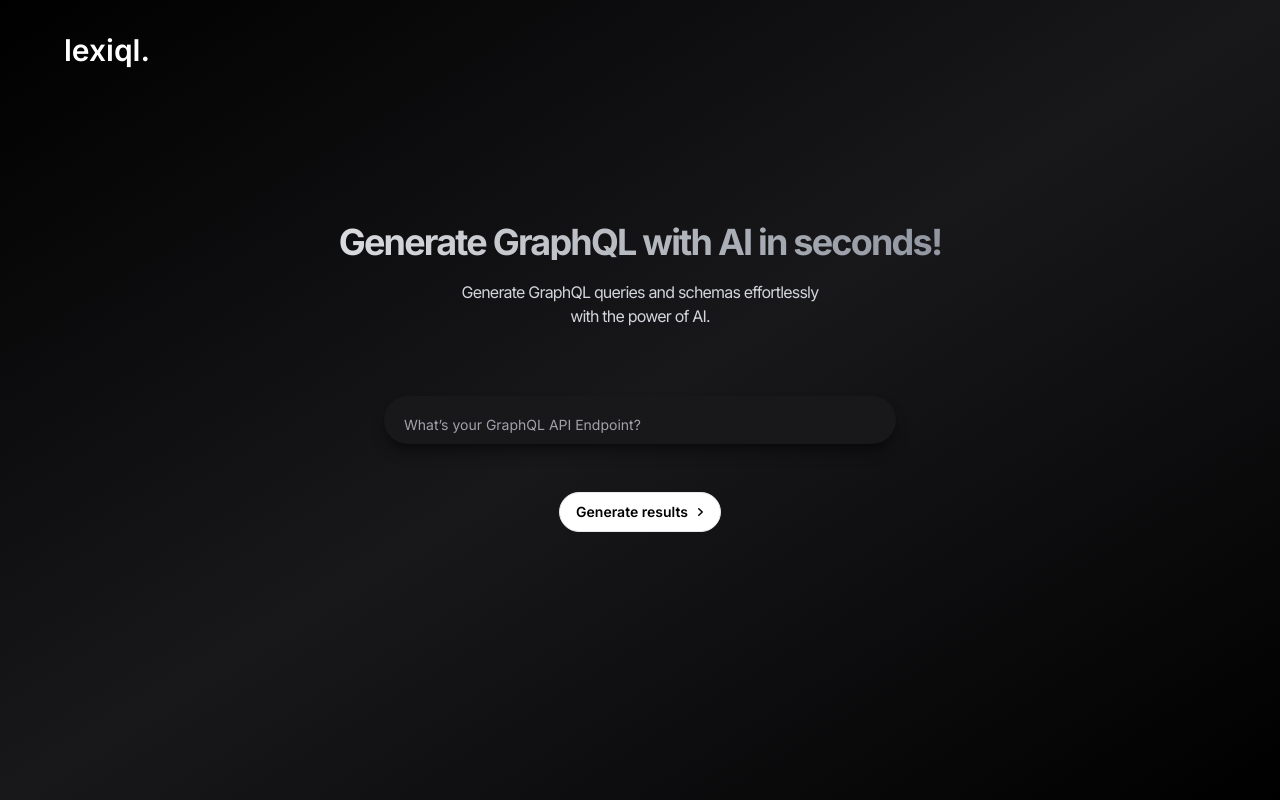
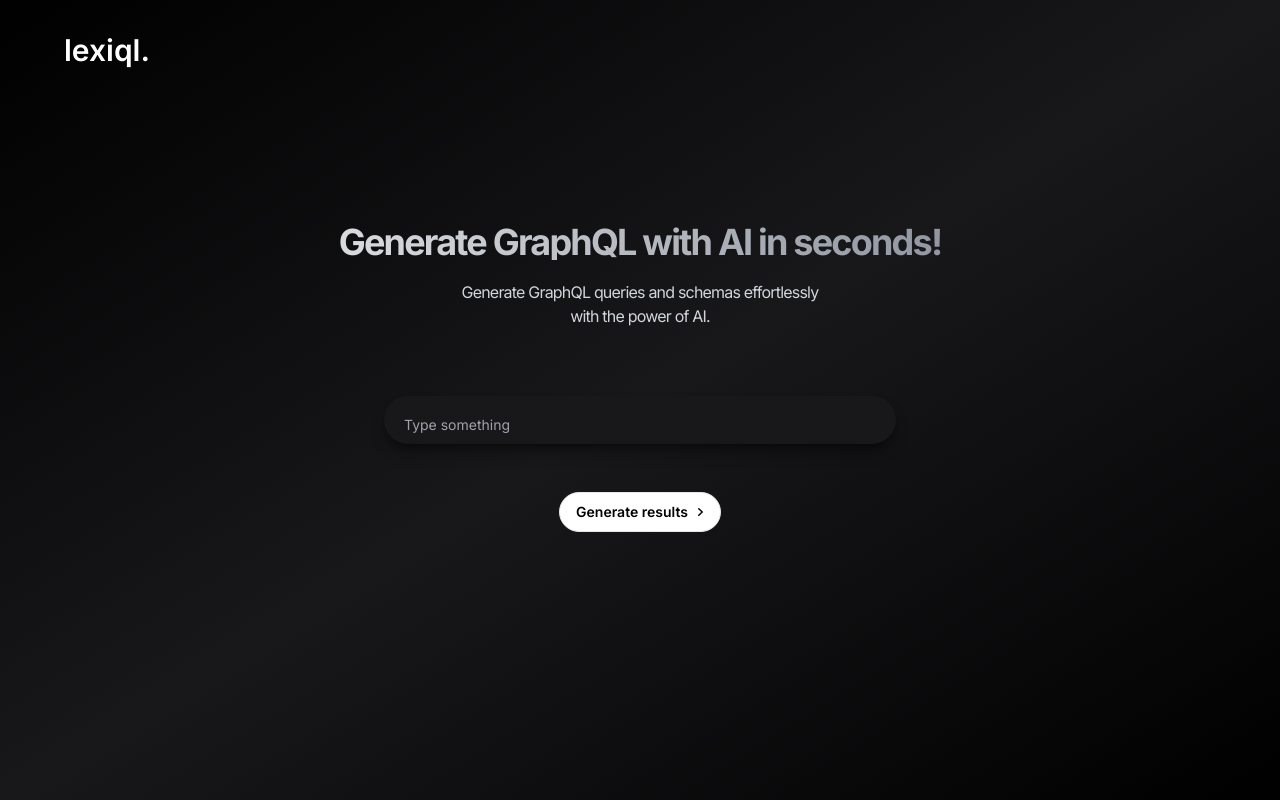
Before and after one commit to geobde/graphqlexplorer, a Next.js app: page / in a window 1280 px wide. Built offline with nearby package versions, Linux system fonts and the light colour scheme.

Commit message:
update text

```diff
--- a/src/app/page.js
+++ b/src/app/page.js
@@ -36,7 +36,7 @@ export default function Home() {
                           onChange={handleInputChange}
                           rows="1"
                           class="flex-[1_0_50%] min-w-[50%] disabled:opacity-80 text-white bg-transparent border-0 shadow-none resize-none outline-none ring-0 disabled:bg-transparent selection:bg-teal-300 selection:text-black placeholder:text-zinc-400 [scroll-padding-block:0.75rem] pl-3 py-3 sm:min-h-[15px] sm:leading-6 text-base md:text-sm"
-                          placeholder="What’s your GraphQL API Endpoint?"
+                          placeholder="Type something"
                           style={{height: "41px !important"}}
                         />
                     </div>
```
